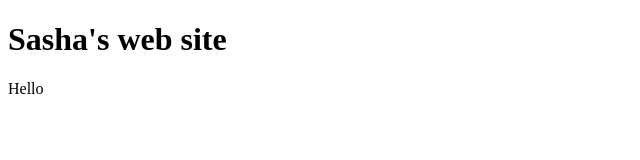
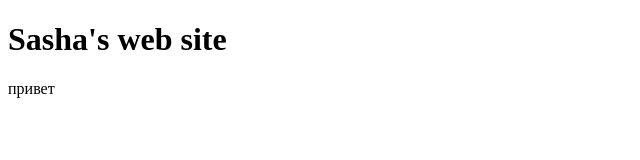
Before and after one commit to SashaT1337/sashaT1337.github.io, a plain HTML site: page index.html in a window 1280 px wide. Shown: the full height of the page, 0-640 px from the left. Drawn offline with Linux system fonts and the light colour scheme.

Commit message:
Update index-2 change.html

```diff
--- a/index.html
+++ b/index.html
@@ -7,6 +7,6 @@
 </head>
 <body>
     <h1>Sasha's web site</h1>
-    <p>Hello</p>
+    <p>привет</p>
 </body>
 </html>
```
